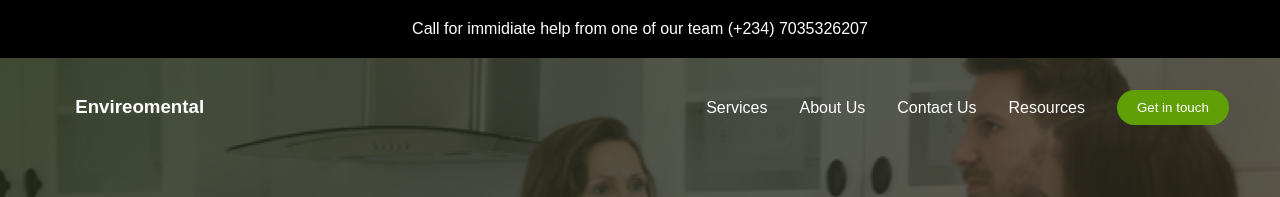
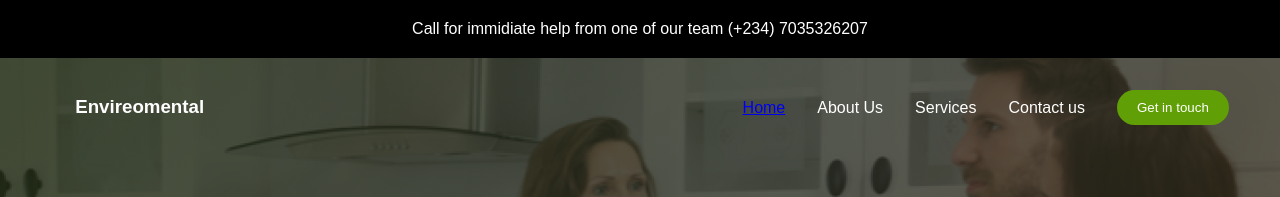
Before and after one commit to onknown01/Health, a plain HTML site: page Index.html in a window 1280 px wide. Shown: the top 197 px of the page. Drawn offline with nearby package versions, Linux system fonts and the light colour scheme; a web font is replaced by a local one.

Commit message:
made adjustment to navbar

```diff
--- a/Index.html
+++ b/Index.html
@@ -19,12 +19,12 @@
             <h3>Envireomental</h3>
             <div class="nav_action_warapper">
               <ul class="nav_list">
-                <li>Services</li>
+                <li><a href="Index.html">Home</a></li>
                 <li>
                   <a href="about.html" class="link">About Us</a>
                 </li>
-                <li>Contact Us</li>
-                <li>Resources</li>
+                <li>Services</li>
+                <li>Contact us</li>
               </ul>
               <button class="btn btn-primary">Get in touch</button>
             </div>
```
Also changed, not shown: about.html (+3 -3 lines).
